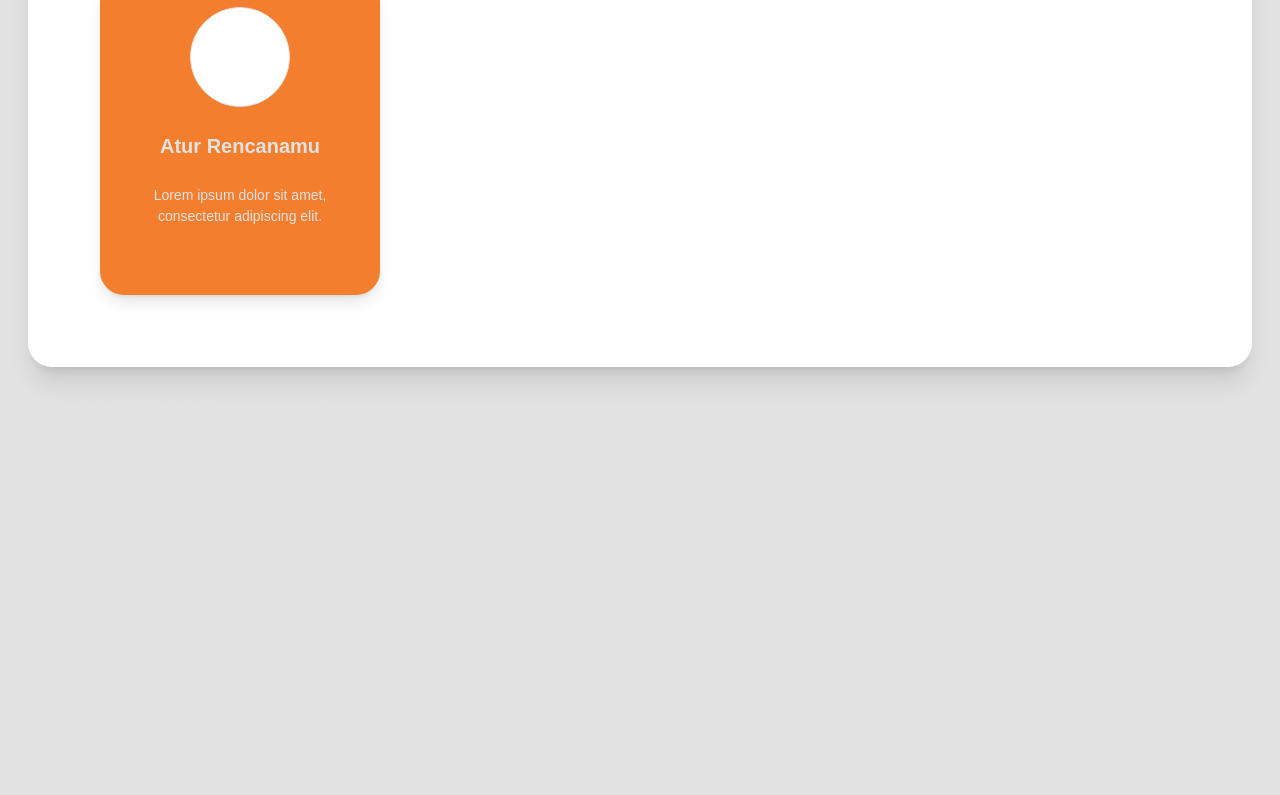
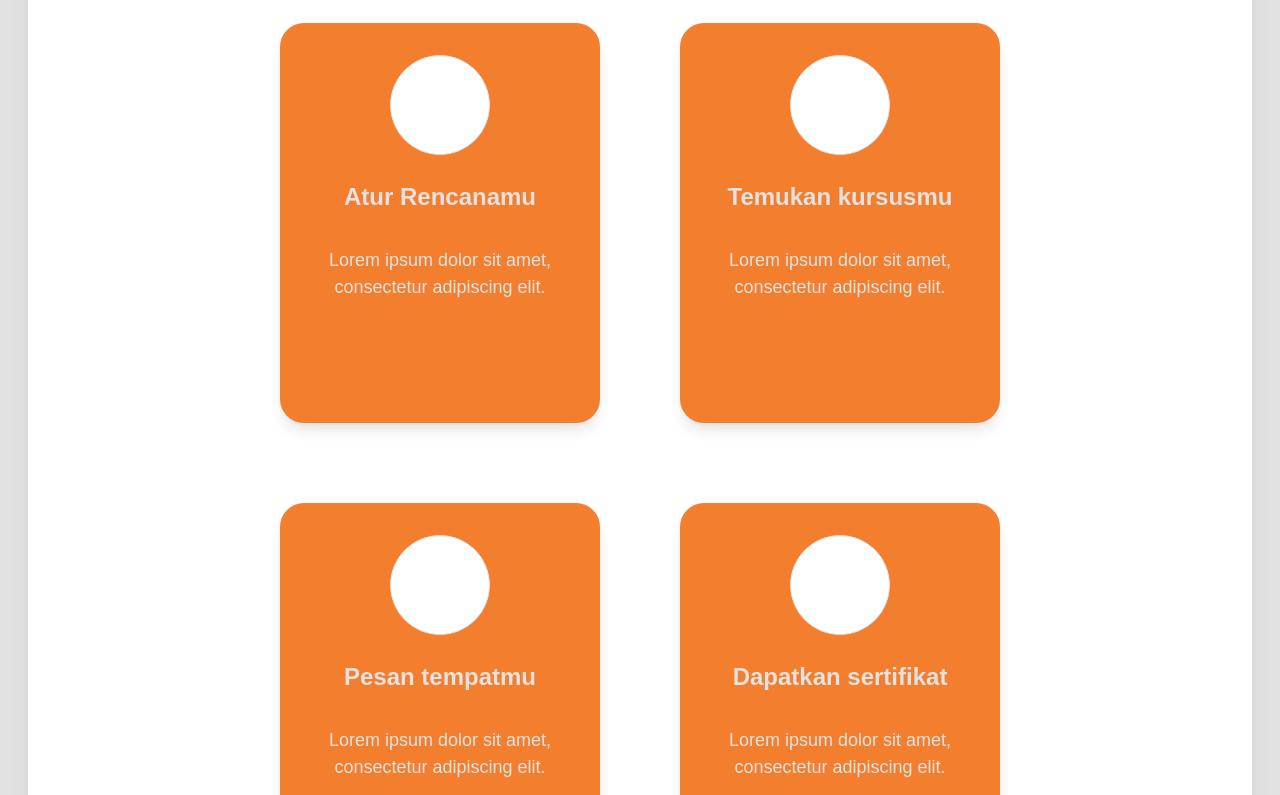
Before and after one commit to kodeintekno-dev/KodeinEduCenterProject, a Next.js app in the folder my-app/: page / in a window 1280 px wide. Shown: the part 2285-3080 px from the top of the page. Before the commit the page ends 2704 px from the top, so only its background shows below. Built offline with nearby package versions, Linux system fonts and the light colour scheme.

Commit message:
Update lagi

```diff
--- a/my-app/app/page.tsx
+++ b/my-app/app/page.tsx
@@ -85,7 +85,7 @@ export default function Home() {
                 gap-16
                 shadow-xl overflow-hidden"
       >
-        <div className="flex flex-col gap-5 m-20">
+        <div className="flex flex-col gap-5 m-20 p-6">
           <h1 className="text-[48px] md:text-[65px] font-bold text-black leading-tight text-center">
             Bagaimana cara kerjanya
           </h1>
@@ -94,15 +94,218 @@ export default function Home() {
           </p>
         </div>
 
+        <div className=" card1 flex flex-wrap justify-center">
           <div>
-          <div className="flex flex-col bg-[#F37E2E] w-70 h-80 rounded-3xl p-8 items-center gap-6 m-10 float-left shadow-lg">
+            <div className=" card flex flex-col bg-[#F37E2E] w-80 h-100 rounded-3xl p-8 items-center gap-6 m-10 float-left shadow-lg">
               <div className="rounded-full border bg-white w-25 h-25 "></div>
-            <h3 className="font-semibold text-[20px] text-center">
+              <div className="flex flex-col items-center gap-8">
+                <h3 className="font-semibold text-[24px] text-center">
                   Atur Rencanamu
                 </h3>
-            <p className="text-[14px] text-center">
+                <p className="text-[18px] text-center">
                   Lorem ipsum dolor sit amet, consectetur adipiscing elit.{" "}
                 </p>
+              </div>
+            </div>
+          </div>
+          <div>
+            <div className=" card2 flex flex-col bg-[#F37E2E] w-80 h-100 rounded-3xl p-8 items-center gap-6 m-10 float-left shadow-lg">
+              <div className="rounded-full border bg-white w-25 h-25 "></div>
+              <div className="flex flex-col items-center gap-8">
+                <h3 className="font-semibold text-[24px] text-center">
+                  Temukan kursusmu
+                </h3>
+                <p className="text-[18px] text-center">
+                  Lorem ipsum dolor sit amet, consectetur adipiscing elit.{" "}
+                </p>
+              </div>
+            </div>
+          </div>
+
+          <div>
+            <div className=" card3 flex flex-col bg-[#F37E2E] w-80 h-100 rounded-3xl p-8 items-center gap-6 m-10 float-left shadow-lg">
+              <div className="rounded-full border bg-white w-25 h-25 "></div>
+              <div className="flex flex-col items-center gap-8">
+                <h3 className="font-semibold text-[24px] text-center">
+                  Pesan tempatmu
+                </h3>
+                <p className="text-[18px] text-center">
+                  Lorem ipsum dolor sit amet, consectetur adipiscing elit.{" "}
+                </p>
+              </div>
+            </div>
+          </div>
+
+          <div>
+            <div className=" card4 flex flex-col bg-[#F37E2E] w-80 h-100 rounded-3xl p-8 items-center gap-6 m-10 float-left shadow-lg">
+              <div className="rounded-full border bg-white w-25 h-25"></div>
+              <div className="flex flex-col items-center gap-8">
+                <h3 className="font-semibold text-[24px] text-center">
+                  Dapatkan sertifikat
+                </h3>
+                <p className="text-[18px] text-center">
+                  Lorem ipsum dolor sit amet, consectetur adipiscing elit.{" "}
+                </p>
+              </div>
+            </div>
+          </div>
+        </div>
+      </div>
+
+      <div
+        className="Keempat relative bg-[#D12129] min-h-screen m-7 rounded-3xl
+                flex flex-col p-8
+                gap-16
+                shadow-xl overflow-hidden"
+      >
+        <img
+          src="/Pattern-2.png"
+          alt=""
+          className="absolute
+               -right-10
+               w-225
+               opacity-40
+               rotate-12
+               pointer-events-none"
+        />
+
+        {/* Pattern kiri bawah */}
+        <img
+          src="/Pattern.png"
+          alt=""
+          className="absolute
+               -left-8
+               w-185
+               opacity-40
+               rotate-5
+               pointer-events-none"
+        />
+
+        <div
+          className="Keempat relative bg-[#D12129] min-h-screen m-7 rounded-3xl
+             flex flex-col p-8 gap-16
+             shadow-xl overflow-hidden"
+        >
+          {/* Pattern kanan */}
+          <img
+            src="/Pattern-2.png"
+            alt=""
+            className="absolute
+               top-0 -right-20
+               w-225
+               opacity-40
+               rotate-12
+               pointer-events-none"
+          />
+
+          {/* Pattern kiri */}
+          <img
+            src="/Pattern.png"
+            alt=""
+            className="absolute
+               bottom-0 -left-20
+               w-185
+               opacity-40
+               rotate-5
+               pointer-events-none"
+          />
+
+          <div className="flex flex-col p-20 gap-20 z-10">
+            <h1 className="font-bold text-white text-[64px]">Program Kami</h1>
+
+            <div className="flex flex-row gap-12 flex-wrap justify-center">
+              {/* CARD */}
+              <div
+                className="card1 flex flex-col items-center bg-red-800
+                      w-75 h-130 p-2 gap-6
+                      shadow-lg rounded-xl"
+              >
+                <img
+                  src="/Rectangle-9.png"
+                  alt="image"
+                  className="w-72 h-58.5 rounded-md"
+                />
+                <div className="flex flex-col gap-5 p-2 text-white">
+                  <p className="text-[14px]">Kelas UI&UX</p>
+                  <h3 className="font-semibold text-[22px]">
+                    Lorem ipsum dolor sit amet
+                  </h3>
+                  <p className="text-[14px]">Online • 9 Kelas</p>
+                </div>
+                <button className="w-60 h-12 bg-white text-black rounded-md">
+                  CTA
+                </button>
+              </div>
+
+              {/* CARD */}
+              <div
+                className="card2 flex flex-col items-center bg-red-800
+                      w-75 h-130 p-2 gap-6
+                      shadow-lg rounded-xl"
+              >
+                <img
+                  src="/Rectangle-9.png"
+                  alt="image"
+                  className="w-72 h-58.5 rounded-md"
+                />
+                <div className="flex flex-col gap-5 p-2 text-white">
+                  <p className="text-[14px]">Kelas UI&UX</p>
+                  <h3 className="font-semibold text-[22px]">
+                    Lorem ipsum dolor sit amet
+                  </h3>
+                  <p className="text-[14px]">Online • 9 Kelas</p>
+                </div>
+                <button className="w-60 h-12 bg-white text-black rounded-md">
+                  CTA
+                </button>
+              </div>
+
+              {/* CARD */}
+              <div
+                className="card3 flex flex-col items-center bg-red-800
+                      w-75 h-130 p-2 gap-6
+                      shadow-lg rounded-xl"
+              >
+                <img
+                  src="/Rectangle-9.png"
+                  alt="image"
+                  className="w-72 h-58.5 rounded-md"
+                />
+                <div className="flex flex-col gap-5 p-2 text-white">
+                  <p className="text-[14px]">Kelas UI&UX</p>
+                  <h3 className="font-semibold text-[22px]">
+                    Lorem ipsum dolor sit amet
+                  </h3>
+                  <p className="text-[14px]">Online • 9 Kelas</p>
+                </div>
+                <button className="w-60 h-12 bg-white text-black rounded-md">
+                  CTA
+                </button>
+              </div>
+
+              {/* CARD */}
+              <div
+                className="card4 flex flex-col items-center bg-red-800
+                      w-75 h-130 p-2 gap-6
+                      shadow-lg rounded-xl"
+              >
+                <img
+                  src="/Rectangle-9.png"
+                  alt="image"
+                  className="w-72 h-58.5 rounded-md"
+                />
+                <div className="flex flex-col gap-5 p-2 text-white">
+                  <p className="text-[14px]">Kelas UI&UX</p>
+                  <h3 className="font-semibold text-[22px]">
+                    Lorem ipsum dolor sit amet
+                  </h3>
+                  <p className="text-[14px]">Online • 9 Kelas</p>
+                </div>
+                <button className="w-60 h-12 bg-white text-black rounded-md">
+                  CTA
+                </button>
+              </div>
+            </div>
           </div>
         </div>
       </div>
```
Also changed, not shown: my-app/public/Rectangle-9.png (added). Lines whose indentation alone changed are shown as unchanged.
